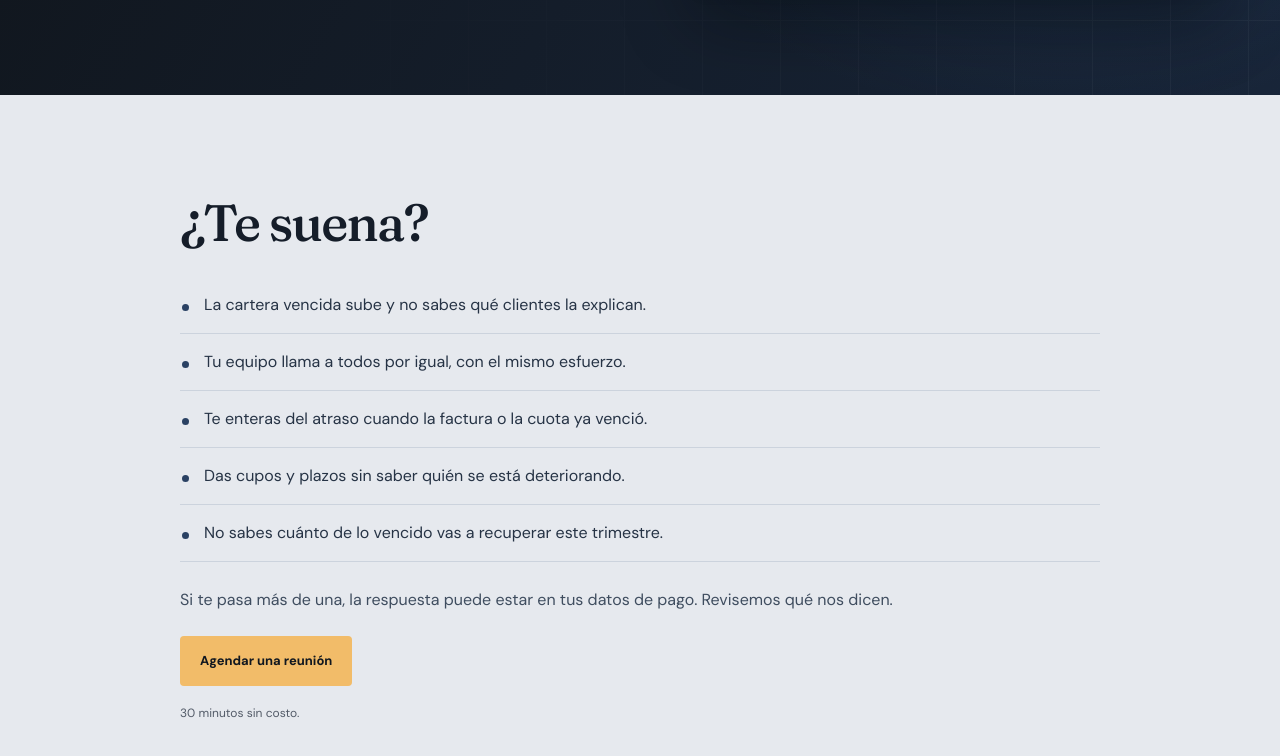
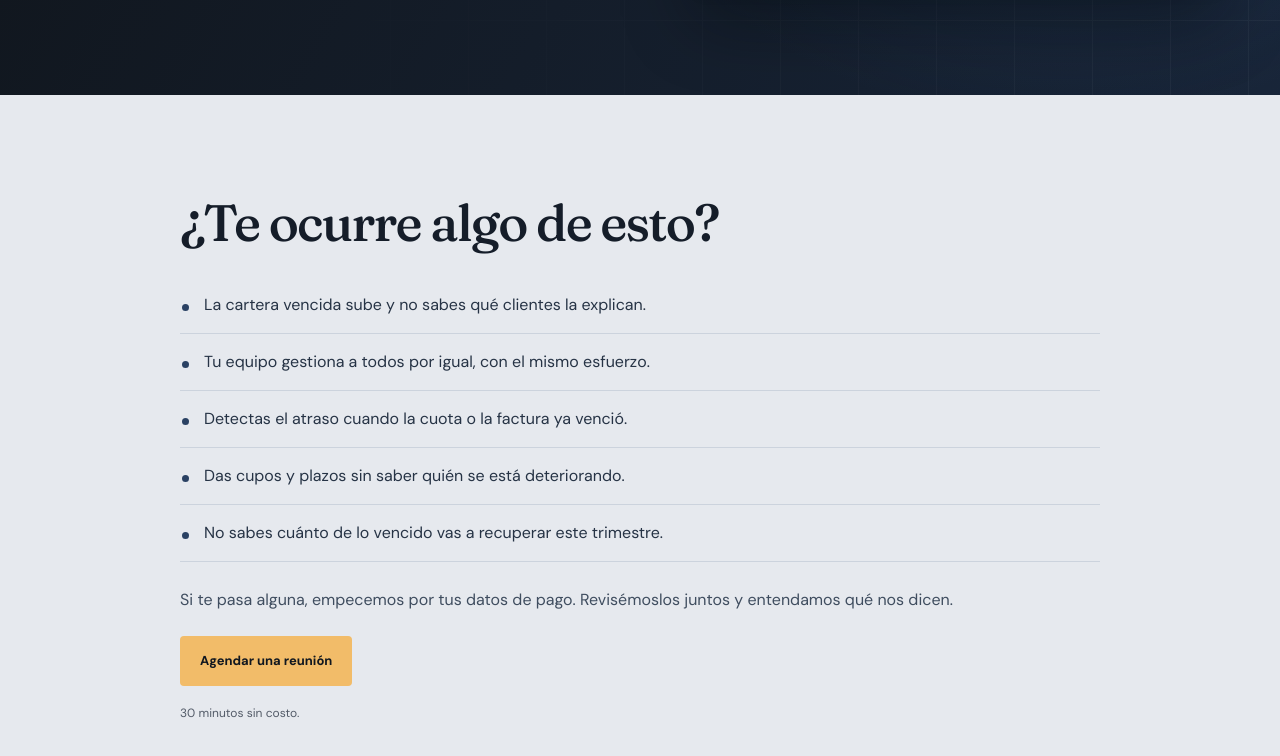
Before and after one commit to QuorumRisk/QuorumRisk.github.io, a plain HTML site: page index.html in a window 1280 px wide. Shown: the part 682-1438 px from the top of the page. Drawn offline with Linux system fonts and the light colour scheme.

Commit message:
Afinamos las preguntas sobre la cartera

```diff
--- a/index.html
+++ b/index.html
@@ -147,13 +147,13 @@
         </div>
       </div>
     </div></section>
-    <section class="section pain" id="problemas" aria-labelledby="problemas-titulo"><div class="wrap"><h2 id="problemas-titulo">¿Te suena?</h2><ul class="pain-list">
+    <section class="section pain" id="problemas" aria-labelledby="problemas-titulo"><div class="wrap"><h2 id="problemas-titulo">¿Te ocurre algo de esto?</h2><ul class="pain-list">
       <li>La cartera vencida sube y no sabes qué clientes la explican.</li>
-      <li>Tu equipo llama a todos por igual, con el mismo esfuerzo.</li>
-      <li>Te enteras del atraso cuando la factura o la cuota ya venció.</li>
+      <li>Tu equipo gestiona a todos por igual, con el mismo esfuerzo.</li>
+      <li>Detectas el atraso cuando la cuota o la factura ya venció.</li>
       <li>Das cupos y plazos sin saber quién se está deteriorando.</li>
       <li>No sabes cuánto de lo vencido vas a recuperar este trimestre.</li>
-    </ul><p class="pain-closing">Si te pasa más de una, la respuesta puede estar en tus datos de pago. Revisemos qué nos dicen.</p><a class="button button-primary" href="https://cal.com/quorumrisk">Agendar una reunión</a><p class="micro" style="color:var(--muted)">30 minutos sin costo.</p></div></section>
+    </ul><p class="pain-closing">Si te pasa alguna, empecemos por tus datos de pago. Revisémoslos juntos y entendamos qué nos dicen.</p><a class="button button-primary" href="https://cal.com/quorumrisk">Agendar una reunión</a><p class="micro" style="color:var(--muted)">30 minutos sin costo.</p></div></section>
     <div class="scope"><div class="wrap"><p>Trabajamos con empresas que venden a crédito o a plazos</p><p>Fintechs y bancos, cooperativas y entidades financieras, comercio y distribución, construcción, agencias de viajes y servicios que cobran en cuotas.</p><p class="remote">Desde Bogotá, Colombia, trabajamos de forma virtual con empresas de México, Argentina, Perú, Bolivia, Chile y el resto de Latinoamérica.</p></div></div>
     <section class="section" id="soluciones" aria-labelledby="servicios-titulo"><div class="wrap">
       <div class="section-intro"><div><h2 id="servicios-titulo">Servicios y precios</h2></div><p>Trabajamos con tus datos y el problema de tu cartera. Los precios son de partida; el alcance, los entregables definitivos y los plazos se acuerdan en la propuesta.</p></div>
```
